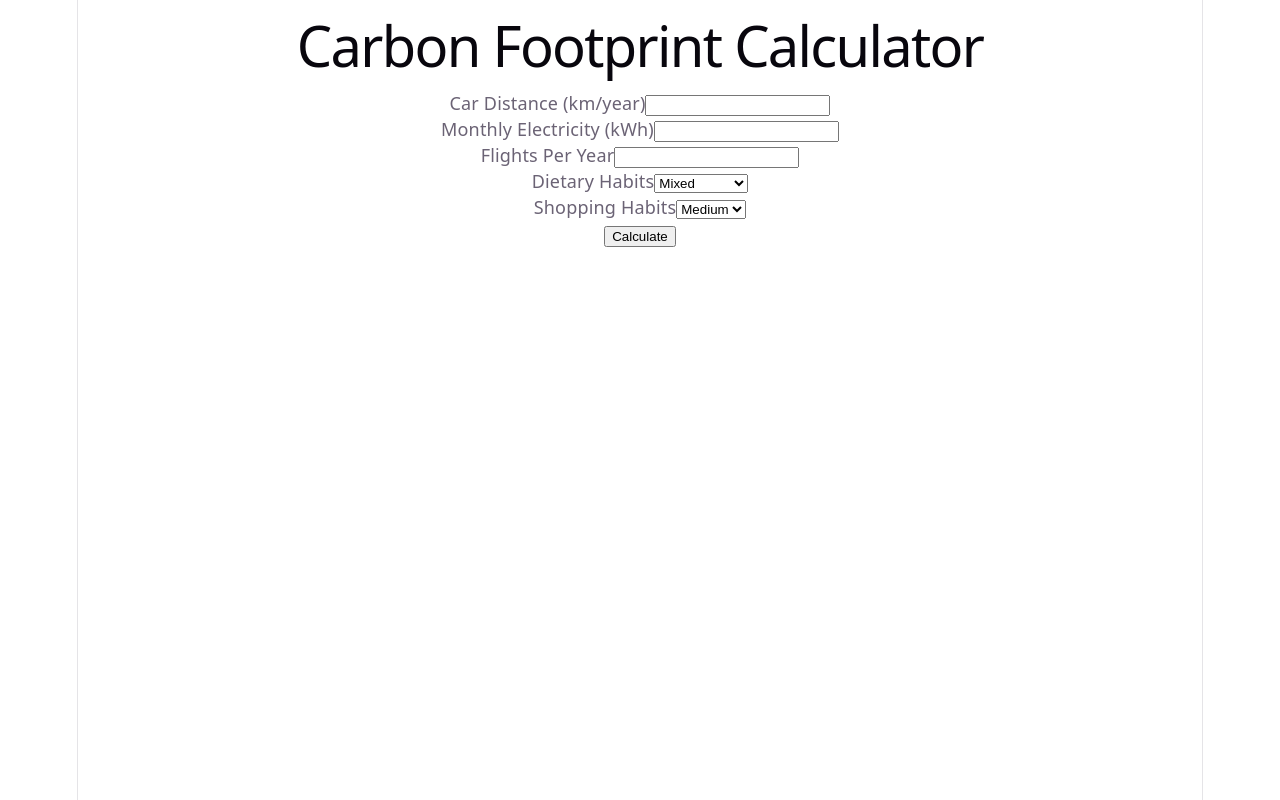
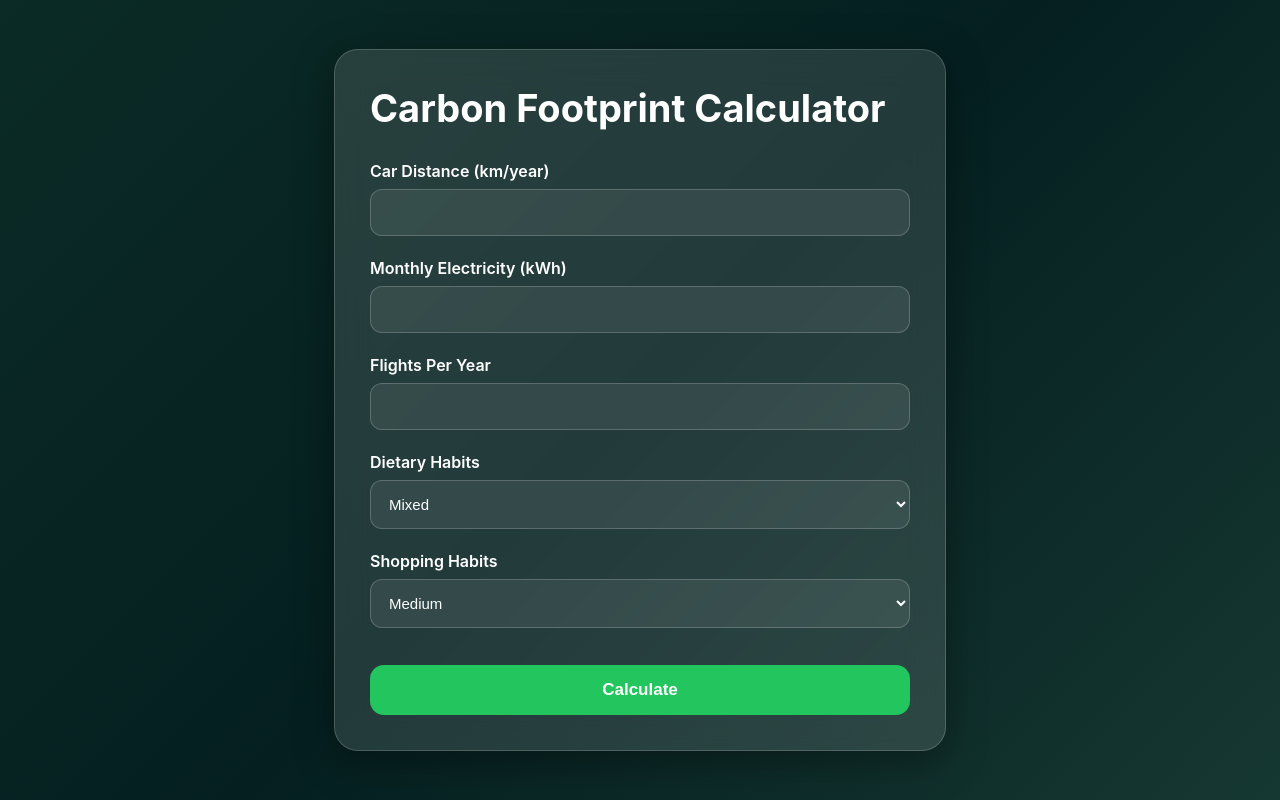
Before and after one commit to pseudo-parisa/carbon-emission-ai, a React app in the folder frontend/: page /calculator in a window 1280 px wide. Built offline with nearby package versions, Linux system fonts and the light colour scheme; the HTML template or start-up script is replaced by a standard one.

Commit message:
Improved Calculator and Results page UI

```diff
--- a/frontend/src/App.css
+++ b/frontend/src/App.css
@@ -1,184 +1,174 @@
-.counter {
-  font-size: 16px;
-  padding: 5px 10px;
-  border-radius: 5px;
-  color: var(--accent);
-  background: var(--accent-bg);
-  border: 2px solid transparent;
-  transition: border-color 0.3s;
-  margin-bottom: 24px;
+/* ---------- Layout ---------- */
 
-  &:hover {
-    border-color: var(--accent-border);
-  }
-  &:focus-visible {
-    outline: 2px solid var(--accent);
-    outline-offset: 2px;
-  }
+body {
+  margin: 0;
+  font-family: "Inter", "Segoe UI", sans-serif;
 }
 
-.hero {
-  position: relative;
-
-  .base,
-  .framework,
-  .vite {
-    inset-inline: 0;
-    margin: 0 auto;
+#root {
+  display: flex;
+  justify-content: center;
+  align-items: center;
+  min-height: 100vh;
 }
 
-  .base {
-    width: 170px;
-    position: relative;
-    z-index: 0;
+/* ---------- Glass Card ---------- */
+
+.calculator-container,
+.results-container,
+.home-container {
+  width: 540px;
+  max-width: 90%;
+  padding: 35px;
+
+  background: rgba(255,255,255,0.12);
+
+  backdrop-filter: blur(18px);
+  -webkit-backdrop-filter: blur(18px);
+
+  border: 1px solid rgba(255,255,255,.18);
+
+  border-radius: 24px;
+
+  box-shadow:
+  0 10px 40px rgba(0,0,0,.35);
+
+  color: white;
 }
 
-  .framework,
-  .vite {
-    position: absolute;
+/* ---------- Typography ---------- */
+
+h1{
+  margin-top:0;
+  margin-bottom:30px;
+
+  font-size:38px;
+  font-weight:700;
+
+  color:white;
 }
 
-  .framework {
-    z-index: 1;
-    top: 34px;
-    height: 28px;
-    transform: perspective(2000px) rotateZ(300deg) rotateX(44deg) rotateY(39deg)
-      scale(1.4);
+h2{
+
+  color:white;
 }
 
-  .vite {
-    z-index: 0;
-    top: 107px;
-    height: 26px;
-    width: auto;
-    transform: perspective(2000px) rotateZ(300deg) rotateX(40deg) rotateY(39deg)
-      scale(0.8);
-  }
+p{
+
+  color:#d9d9d9;
 }
 
-#center {
-  display: flex;
-  flex-direction: column;
-  gap: 25px;
-  place-content: center;
-  place-items: center;
-  flex-grow: 1;
+/* ---------- Form ---------- */
 
-  @media (max-width: 1024px) {
-    padding: 32px 20px 24px;
-    gap: 18px;
-  }
+.form-group{
+
+  margin-bottom:22px;
 }
 
-#next-steps {
-  display: flex;
-  border-top: 1px solid var(--border);
-  text-align: left;
+label{
 
-  & > div {
-    flex: 1 1 0;
-    padding: 32px;
-    @media (max-width: 1024px) {
-      padding: 24px 20px;
-    }
+  display:block;
+
+  margin-bottom:8px;
+
+  font-weight:600;
+
+  color:white;
 }
 
-  .icon {
-    margin-bottom: 16px;
-    width: 22px;
-    height: 22px;
+/* ---------- Inputs ---------- */
+
+input,
+select{
+
+  width:100%;
+
+  padding:14px;
+
+  border-radius:12px;
+
+  border:1px solid rgba(255,255,255,.2);
+
+  background:rgba(255,255,255,.08);
+
+  color:white;
+
+  font-size:15px;
+
+  box-sizing:border-box;
+
+  transition:.25s;
 }
 
-  @media (max-width: 1024px) {
-    flex-direction: column;
-    text-align: center;
-  }
+input::placeholder{
+
+  color:#d3d3d3;
 }
 
-#docs {
-  border-right: 1px solid var(--border);
+input:focus,
+select:focus{
 
-  @media (max-width: 1024px) {
-    border-right: none;
-    border-bottom: 1px solid var(--border);
-  }
+  outline:none;
+
+  border-color:#4ade80;
+
+  background:rgba(255,255,255,.13);
 }
 
-#next-steps ul {
-  list-style: none;
-  padding: 0;
-  display: flex;
-  gap: 8px;
-  margin: 32px 0 0;
+/* ---------- Button ---------- */
 
-  .logo {
-    height: 18px;
+button{
+
+  width:100%;
+
+  padding:15px;
+
+  margin-top:15px;
+
+  border:none;
+
+  border-radius:14px;
+
+  background:#22c55e;
+
+  color:white;
+
+  font-size:17px;
+
+  font-weight:600;
+
+  cursor:pointer;
+
+  transition:.25s;
 }
 
-  a {
-    color: var(--text-h);
-    font-size: 16px;
-    border-radius: 6px;
-    background: var(--social-bg);
-    display: flex;
-    padding: 6px 12px;
-    align-items: center;
-    gap: 8px;
-    text-decoration: none;
-    transition: box-shadow 0.3s;
+button:hover{
 
-    &:hover {
-      box-shadow: var(--shadow);
-    }
-    .button-icon {
-      height: 18px;
-      width: 18px;
-    }
+  background:#16a34a;
+
+  transform:translateY(-2px);
 }
 
-  @media (max-width: 1024px) {
-    margin-top: 20px;
-    flex-wrap: wrap;
-    justify-content: center;
+/* ---------- Results ---------- */
 
-    li {
-      flex: 1 1 calc(50% - 8px);
+.result-box{
+
+  margin-top:20px;
+
+  padding:15px;
+
+  border-radius:15px;
+
+  background:rgba(255,255,255,.08);
 }
 
-    a {
-      width: 100%;
-      justify-content: center;
-      box-sizing: border-box;
+.total{
+
+  font-size:42px;
+
+  font-weight:700;
+
+  color:#4ade80;
+
+  margin:20px 0;
 }
-  }
-}
-
-#spacer {
-  height: 88px;
-  border-top: 1px solid var(--border);
-  @media (max-width: 1024px) {
-    height: 48px;
-  }
-}
-
-.ticks {
-  position: relative;
-  width: 100%;
-
-  &::before,
-  &::after {
-    content: '';
-    position: absolute;
-    top: -4.5px;
-    border: 5px solid transparent;
-  }
-
-  &::before {
-    left: 0;
-    border-left-color: var(--border);
-  }
-  &::after {
-    right: 0;
-    border-right-color: var(--border);
-  }
-}
--- a/frontend/src/index.css
+++ b/frontend/src/index.css
@@ -1,111 +1,21 @@
-:root {
-  --text: #6b6375;
-  --text-h: #08060d;
-  --bg: #fff;
-  --border: #e5e4e7;
-  --code-bg: #f4f3ec;
-  --accent: #aa3bff;
-  --accent-bg: rgba(170, 59, 255, 0.1);
-  --accent-border: rgba(170, 59, 255, 0.5);
-  --social-bg: rgba(244, 243, 236, 0.5);
-  --shadow:
-    rgba(0, 0, 0, 0.1) 0 10px 15px -3px, rgba(0, 0, 0, 0.05) 0 4px 6px -2px;
+html{
 
-  --sans: system-ui, 'Segoe UI', Roboto, sans-serif;
-  --heading: system-ui, 'Segoe UI', Roboto, sans-serif;
-  --mono: ui-monospace, Consolas, monospace;
-
-  font: 18px/145% var(--sans);
-  letter-spacing: 0.18px;
-  color-scheme: light dark;
-  color: var(--text);
-  background: var(--bg);
-  font-synthesis: none;
-  text-rendering: optimizeLegibility;
-  -webkit-font-smoothing: antialiased;
-  -moz-osx-font-smoothing: grayscale;
-
-  @media (max-width: 1024px) {
-    font-size: 16px;
-  }
+    height:100%;
 }
 
-@media (prefers-color-scheme: dark) {
-  :root {
-    --text: #9ca3af;
-    --text-h: #f3f4f6;
-    --bg: #16171d;
-    --border: #2e303a;
-    --code-bg: #1f2028;
-    --accent: #c084fc;
-    --accent-bg: rgba(192, 132, 252, 0.15);
-    --accent-border: rgba(192, 132, 252, 0.5);
-    --social-bg: rgba(47, 48, 58, 0.5);
-    --shadow:
-      rgba(0, 0, 0, 0.4) 0 10px 15px -3px, rgba(0, 0, 0, 0.25) 0 4px 6px -2px;
-  }
+body{
 
-  #social .button-icon {
-    filter: invert(1) brightness(2);
-  }
+    min-height:100vh;
+
+    margin:0;
+
+    background:
+    linear-gradient(
+        135deg,
+        #0B2B26 0%,
+        #051f20 50%,
+        #163832 100%
+    );
+
+    background-attachment:fixed;
 }
-
-body {
-  margin: 0;
-}
-
-#root {
-  width: 1126px;
-  max-width: 100%;
-  margin: 0 auto;
-  text-align: center;
-  border-inline: 1px solid var(--border);
-  min-height: 100svh;
-  display: flex;
-  flex-direction: column;
-  box-sizing: border-box;
-}
-
-h1,
-h2 {
-  font-family: var(--heading);
-  font-weight: 500;
-  color: var(--text-h);
-}
-
-h1 {
-  font-size: 56px;
-  letter-spacing: -1.68px;
-  margin: 32px 0;
-  @media (max-width: 1024px) {
-    font-size: 36px;
-    margin: 20px 0;
-  }
-}
-h2 {
-  font-size: 24px;
-  line-height: 118%;
-  letter-spacing: -0.24px;
-  margin: 0 0 8px;
-  @media (max-width: 1024px) {
-    font-size: 20px;
-  }
-}
-p {
-  margin: 0;
-}
-
-code,
-.counter {
-  font-family: var(--mono);
-  display: inline-flex;
-  border-radius: 4px;
-  color: var(--text-h);
-}
-
-code {
-  font-size: 15px;
-  line-height: 135%;
-  padding: 4px 8px;
-  background: var(--code-bg);
-}
--- a/frontend/src/pages/Calculator.jsx
+++ b/frontend/src/pages/Calculator.jsx
@@ -3,6 +3,7 @@ import { useState } from "react";
 import { useNavigate } from "react-router-dom";
 import FormInput from "../components/FormInput";
 import FormSelect from "../components/FormSelect";
+import "../App.css";
 
 export default function Calculator() {
     const [carDistance, setCarDistance] = useState("");
@@ -28,10 +29,10 @@ export default function Calculator() {
     }
 
     return (
-        <div>
+        <div className="calculator-container">
             <h1>Carbon Footprint Calculator</h1>
             <form onSubmit={handleSubmit}>
-                <div>
+                <div className="form-group">
                     <FormInput
                         label="Car Distance (km/year)"
                         type="number"
@@ -39,7 +40,7 @@ export default function Calculator() {
                         onChange={(e) => setCarDistance(Number(e.target.value))}
                     />
                 </div>
-                <div>
+                <div className="form-group">
                     <FormInput
                         label="Monthly Electricity (kWh)"
                         type="number"
@@ -47,7 +48,7 @@ export default function Calculator() {
                         onChange={(e) => setElectricityUsage(Number(e.target.value))}
                     />
                 </div>
-                <div>
+                <div className="form-group">
                     <FormInput
                         label="Flights Per Year"
                         type="number"
@@ -56,7 +57,7 @@ export default function Calculator() {
                     />
                 </div>
                 {/* Dietary Habits */}
-                <div>
+                <div className="form-group">
                     <FormSelect
                         label="Dietary Habits"
                         value={dietaryHabits}
@@ -69,7 +70,7 @@ export default function Calculator() {
                     />
                 </div>
                 {/* Shopping Habits */}
-                <div>
+                <div className="form-group">
                     <FormSelect
                         label="Shopping Habits"
                         value={shoppingHabits}
--- a/frontend/src/pages/Results.jsx
+++ b/frontend/src/pages/Results.jsx
@@ -1,4 +1,5 @@
 import { useLocation } from "react-router-dom";
+import "../App.css";
 
 export default function Results() {
     const location = useLocation();
@@ -9,14 +10,16 @@ export default function Results() {
             { !result ? (
                 <p>No results available.</p>
             ) : (
-                <div>
-                    <h1>Your Carbon Footprint</h1>
-                    <p>Total: {result.total}</p>
+                <div className="results-container">
+                    <div className="results-box">
                     <p>Transport: {result.transport}</p>
                     <p>Electricity: {result .electricity}</p>
                     <p>Flights: {result.flights}</p>
                     <p>Diet: {result.diet}</p>
                     <p>Shopping: {result.shopping}</p>
+                    </div>
+                    <h2>Total Carbon Footprint</h2>
+                    <p className="total">{result.total} kg CO₂</p>
                 </div>
             )}
         </>
```
Lines whose indentation alone changed are shown as unchanged.
